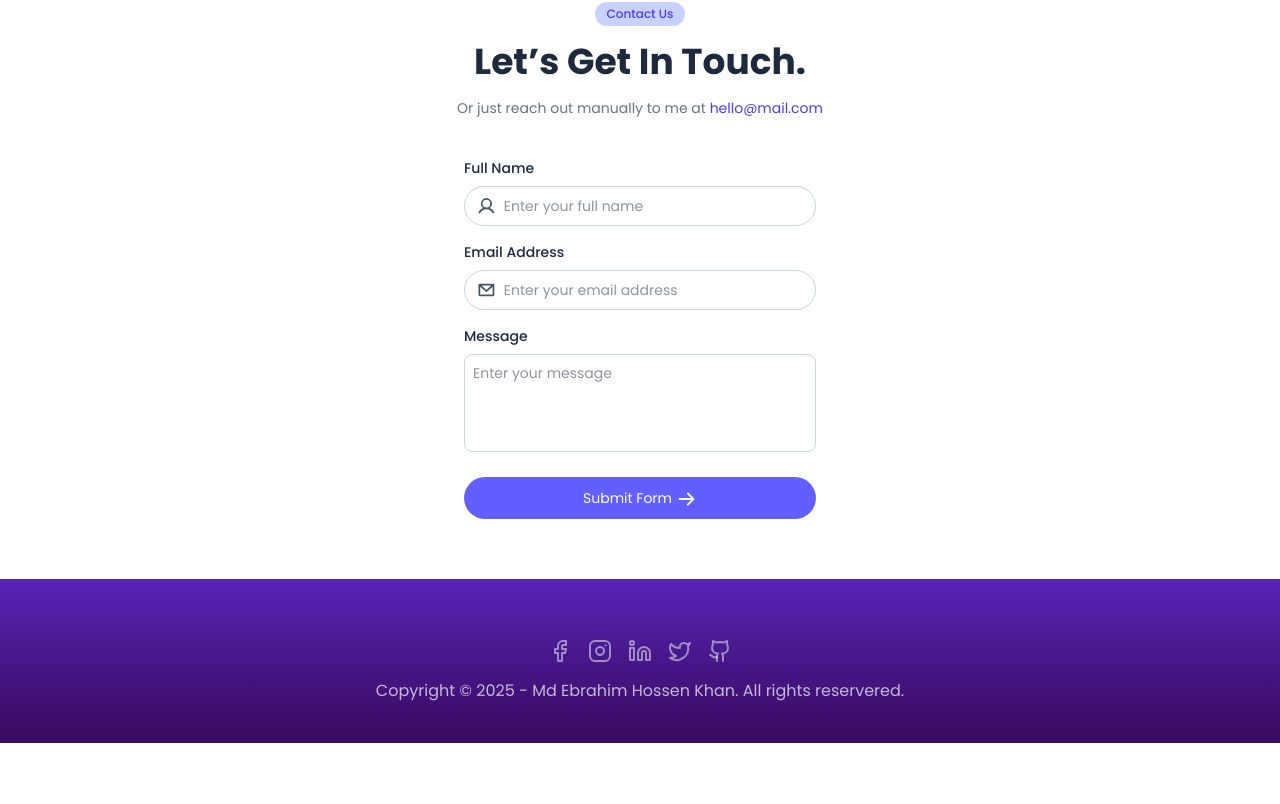
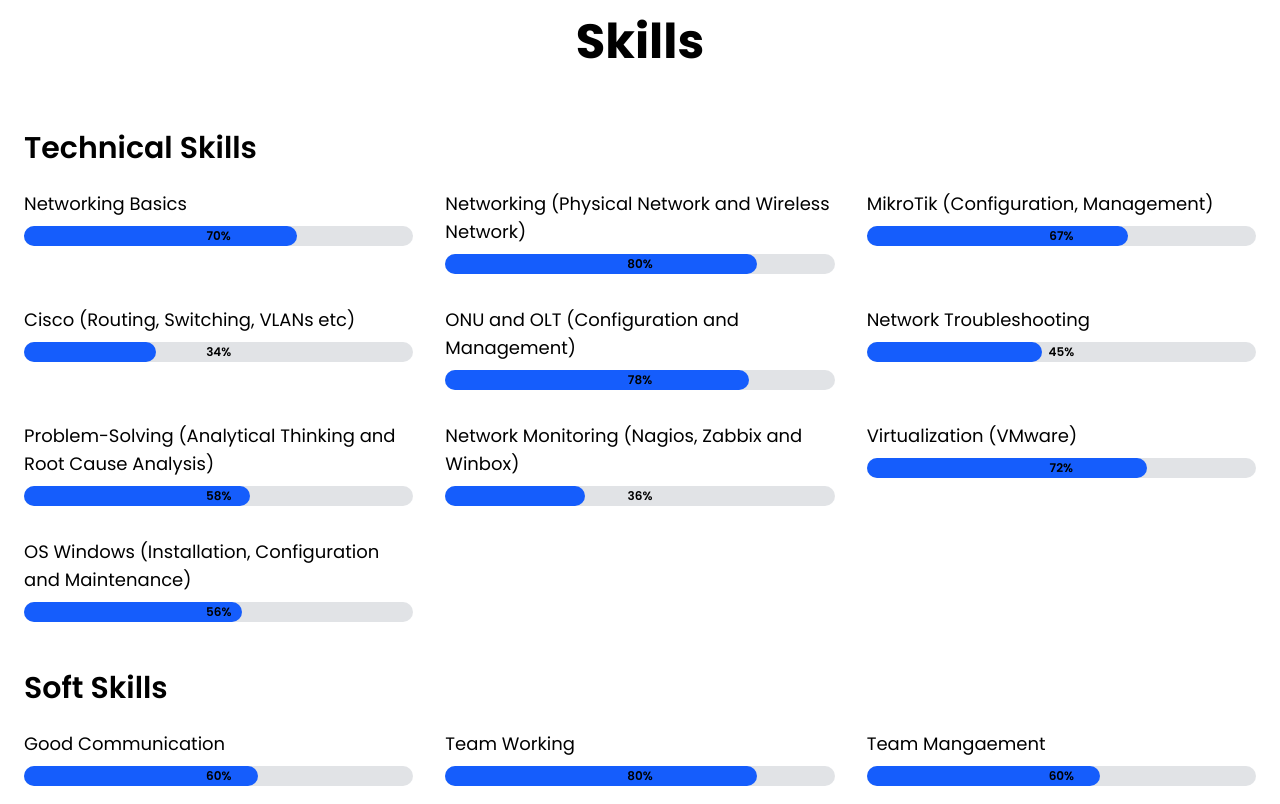
Before and after one commit to mohammadhasansojib/ebrahim-khan, a React (Vite) app: page / in a window 1280 px wide. Shown: the part 1036-1840 px from the top of the page. Before the commit the page ends 1779 px from the top, so only its background shows below. Built offline with nearby package versions, Linux system fonts and the light colour scheme.

Commit message:
inital skills section build

```diff
--- a/src/App.jsx
+++ b/src/App.jsx
@@ -2,6 +2,7 @@ import About from "./sections/About";
 import Contact from "./sections/Contact";
 import Footer from "./sections/Footer";
 import Hero from "./sections/Hero";
+import Skills from "./sections/Skills";
 
 
 
@@ -11,6 +12,7 @@ const App = () => {
 
         <Hero />
         <About />
+        <Skills />
         <Contact />
         <Footer />
         </>
--- /dev/null
+++ b/src/componenets/ProgressBar.jsx
@@ -0,0 +1,21 @@
+
+
+// bg-blue-600
+// bg-gray-500/20
+
+const ProgressBar = ({percentage}) => {
+
+
+    return (
+        <div className="relative flex items-center w-full bg-gray-500/20 h-5 rounded-full">
+            <div className="absolute top-0 left-0 bg-blue-600 h-5 rounded-full" style={{width: `${percentage}%`}}></div>
+                <span className="absolute inset-0 flex items-center justify-center text-xs font-semibold text-black">
+                    {percentage}%
+                </span>
+        </div>
+
+
+    )
+}
+
+export default ProgressBar;
--- /dev/null
+++ b/src/componenets/Skill.jsx
@@ -0,0 +1,13 @@
+import ProgressBar from "./ProgressBar"
+
+
+const Skill = ({title, percentage}) => {
+    return (
+        <div>
+            <p className="text-lg mb-2">{title}</p>
+            <ProgressBar percentage={percentage} />
+        </div>
+    )
+}
+
+export default Skill;
--- /dev/null
+++ b/src/sections/Skills.jsx
@@ -0,0 +1,56 @@
+import Skill from "../componenets/Skill";
+
+
+
+const skills = {
+    technicalSkills: [
+        {title: "Networking Basics", percentage: 70},
+        {title: "Networking (Physical Network and Wireless Network)", percentage: 80},
+        {title: "MikroTik (Configuration, Management)", percentage: 67},
+        {title: "Cisco (Routing, Switching, VLANs etc)", percentage: 34},
+        {title: "ONU and OLT (Configuration and Management)", percentage: 78},
+        {title: "Network Troubleshooting", percentage: 45},
+        {title: "Problem-Solving (Analytical Thinking and Root Cause Analysis)", percentage: 58},
+        {title: "Network Monitoring (Nagios, Zabbix and Winbox)", percentage: 36},
+        {title: "Virtualization (VMware)", percentage: 72},
+        {title: "OS Windows (Installation, Configuration and Maintenance)", percentage: 56},
+    ],
+    softSkills: [
+        {title: "Good Communication", percentage: 60},
+        {title: "Team Working", percentage: 80},
+        {title: "Team Mangaement", percentage: 60},
+    ]
+};
+
+
+
+
+
+const Skills = () => {
+
+    const technicalSkills = skills.technicalSkills.map((skill) => <Skill title={skill.title} percentage={skill.percentage} />);
+    const softSkills = skills.softSkills.map((skill) => <Skill title={skill.title} percentage={skill.percentage} />);
+
+
+    return (
+        <section>
+            <div className="max-w-7xl mx-auto px-6 py-15">
+                <h2 className="text-5xl font-bold py-4 text-center">Skills</h2>
+                <div className="my-12">
+                    <h3 className="text-3xl font-semibold capitalize mb-6">Technical Skills</h3>
+                    <div className="grid grid-cols-[repeat(auto-fit,minmax(300px,1fr))] gap-8">
+                        {technicalSkills}
+                    </div>
+                </div>
+                <div className="my-12">
+                    <h3 className="text-3xl font-semibold capitalize mb-6">Soft Skills</h3>
+                    <div className="grid grid-cols-[repeat(auto-fit,minmax(300px,1fr))] gap-8">
+                        {softSkills}
+                    </div>
+                </div>
+            </div>
+        </section>
+    )
+}
+
+export default Skills;
```
